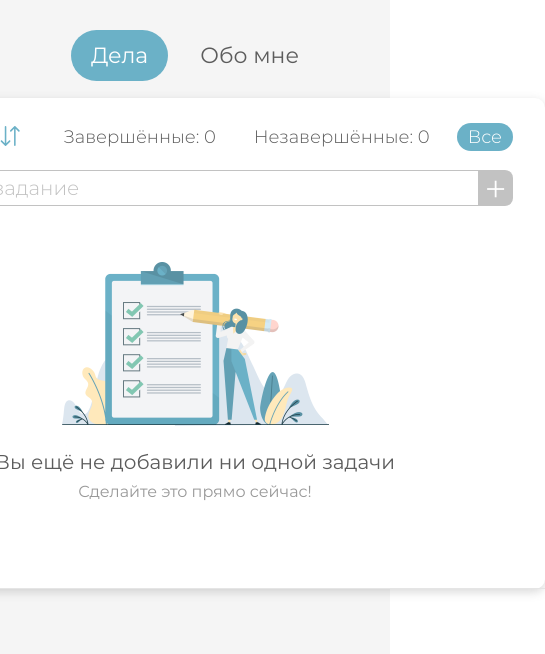
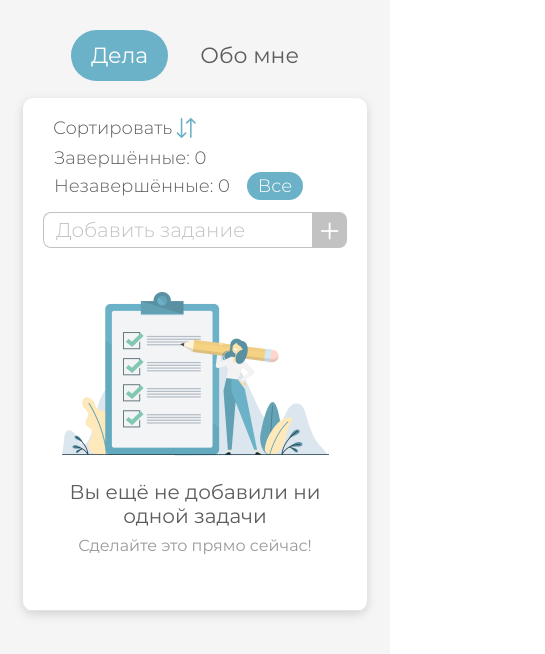
Before and after one commit to IrinaRyazanskaya/todo-list, a React (Create React App) app: page /todo in a window 390 px wide. Shown: the top 654 px of the page, 545 px wide, since content can reach past the window. Built offline with nearby package versions, Linux system fonts and the light colour scheme.

Commit message:
Добавила стили для мобильных для страницы Дела

```diff
--- a/src/components/filters/filters.module.css
+++ b/src/components/filters/filters.module.css
@@ -42,3 +42,13 @@
     background-color: #6bb1c7;
     color: #fff;
 }
+
+@media (max-width: 726px) {
+    .filters {
+        flex-wrap: wrap;
+    }
+
+    .wrap {
+        margin-right: 6px;
+    }
+}
--- a/src/components/input-item/input-item.module.css
+++ b/src/components/input-item/input-item.module.css
@@ -58,3 +58,9 @@
     border-right-color: transparent;
     border-left-color: transparent;
 }
+
+@media (max-width: 354px) {
+    .error {
+        font-size: 14px;
+    }
+}
--- a/src/components/item-list/item-list.module.css
+++ b/src/components/item-list/item-list.module.css
@@ -2,6 +2,25 @@
     margin: 12px 0;
     padding: 0;
     list-style: none;
-    height: 350px;
+    height: 458px;
     overflow: scroll;
 }
+
+@media (max-width: 726px) {
+    .list {
+        margin: 6px 0;
+        height: 450px;
+    }
+}
+
+@media (max-width: 410px) {
+    .list {
+        height: 350px;
+    }
+}
+
+@media (max-width: 354px) {
+    .list {
+        height: 300px;
+    }
+}
--- a/src/components/todo/todo.module.css
+++ b/src/components/todo/todo.module.css
@@ -1,6 +1,6 @@
 .wrap {
     padding-top: 24px;
-    width: 700px;
+    width: 850px;
     font-family: 'Montserrat', Arial, Helvetica, sans-serif;
     background-color: #fff;
     box-shadow: 0 3px 10px rgba(104, 104, 104, 0.25);
@@ -48,7 +48,7 @@
     justify-content: center;
     align-items: center;
     margin-bottom: 32px;
-    height: 350px;
+    height: 450px;
 }
 
 .emptyImage {
@@ -65,3 +65,54 @@
     margin: 0;
     color: #999;
 }
+
+@media (max-width: 890px) {
+    .wrap {
+        width: 700px;
+    }
+}
+
+@media (max-width: 726px) {
+    .wrap {
+        padding-top: 16px;
+        width: 344px;
+    }
+
+    .todo {
+        margin: 0 20px;
+    }
+
+    .header {
+        flex-wrap: wrap;
+        margin: 0 20px 10px 20px;
+        height: 88px;
+    }
+
+    .sort {
+        margin: 0 0 0 10px;
+    }
+
+    .emptyWrap {
+        margin-bottom: 12px;
+    }
+
+    .emptyText {
+        text-align: center;
+    }
+}
+
+@media (max-width: 410px) {
+    .emptyWrap {
+        height: 350px;
+    }
+}
+
+@media (max-width: 354px) {
+    .wrap {
+        width: 310px;
+    }
+
+    .emptyWrap {
+        height: 300px;
+    }
+}
```
